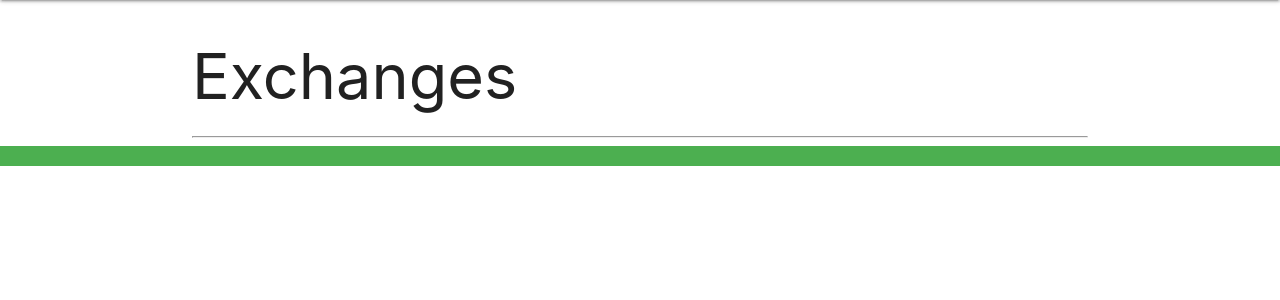
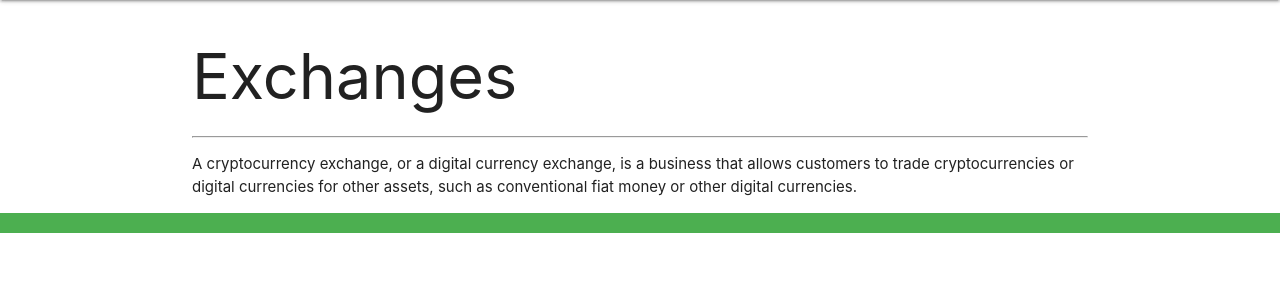
Before and after one commit to maikalangi/flow_fi, a Django app: page /exchanges/ in a window 1280 px wide. Shown: the part 64-364 px from the top of the page. Run offline with Django 4.2, Linux system fonts and the light colour scheme; data that the repository does not hold is empty.

Commit message:
feat: adds exchange index description

```diff
--- a/main_app/templates/exchanges/index.html
+++ b/main_app/templates/exchanges/index.html
@@ -2,6 +2,9 @@
 
 <h1>Exchanges</h1>
 <hr />
+<p>
+    A cryptocurrency exchange, or a digital currency exchange, is a business that allows customers to trade cryptocurrencies or digital currencies for other assets, such as conventional fiat money or other digital currencies.
+</p>
 {% for exchange in object_list %}
 <div class="card">
     <a href="{% url 'exchange_detail' exchange.id %}">
```
